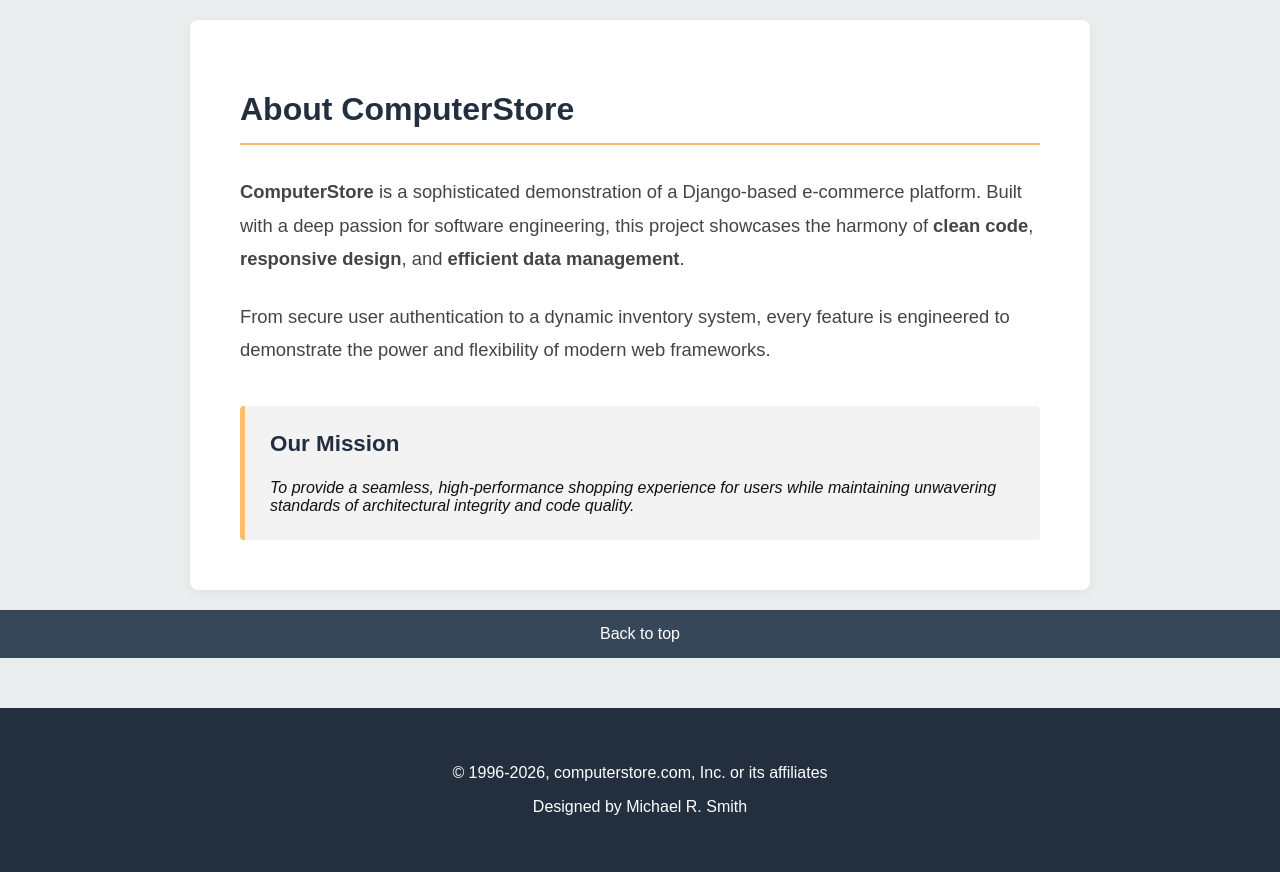
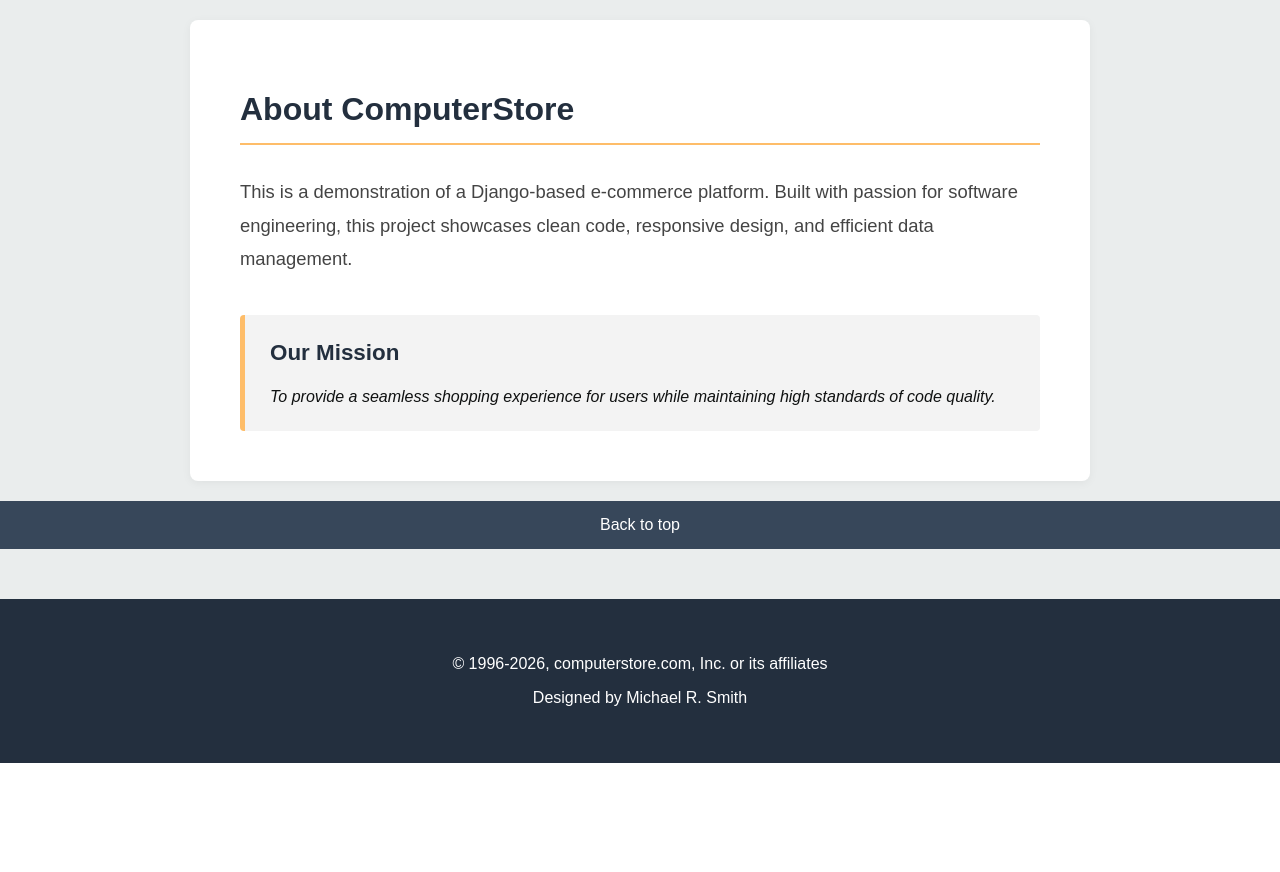
Before and after one commit to MSMITH71910/Django_Frontend_Backed_store_demo, a Django app: page /about/ in a window 1280 px wide. Shown: the part 109-981 px from the top of the page. After the commit the page ends 872 px from the top, so only its background shows below. Run offline with Django 5.2, Linux system fonts and the light colour scheme.

Commit message:
Fix image serving on Render, update about page, and clean up build script

```diff
--- a/mysite/myapp/templates/myapp/about.html
+++ b/mysite/myapp/templates/myapp/about.html
@@ -45,20 +45,16 @@
 <div class="about-container">
     <h1 class="about-header">About ComputerStore</h1>
     <p class="about-text">
-        <strong>ComputerStore</strong> is a sophisticated demonstration of a Django-based e-commerce platform.
-        Built with a deep passion for software engineering, this project showcases the harmony of
-        <strong>clean code</strong>, <strong>responsive design</strong>, and <strong>efficient data management</strong>.
-    </p>
-    <p class="about-text">
-        From secure user authentication to a dynamic inventory system, every feature is engineered to demonstrate
-        the power and flexibility of modern web frameworks.
+        This is a demonstration of a Django-based e-commerce platform.
+        Built with passion for software engineering, this project showcases
+        clean code, responsive design, and efficient data management.
     </p>
 
     <div class="mission-section">
         <h3 class="mission-title">Our Mission</h3>
         <p class="mission-text">
-            To provide a seamless, high-performance shopping experience for users while maintaining
-            unwavering standards of architectural integrity and code quality.
+            To provide a seamless shopping experience for users while maintaining
+            high standards of code quality.
         </p>
     </div>
 </div>
--- a/mysite/myapp/views.py
+++ b/mysite/myapp/views.py
@@ -22,8 +22,8 @@ def deals(request):
     products = Product.objects.all()
     pattern = re.compile(re.escape("mechanical switch"), re.IGNORECASE)
     for product in products:
-        product.name = pattern.sub('<span class="highlight">\g<0></span>', product.name)
-        product.description = pattern.sub('<span class="highlight">\g<0></span>', product.description)
+        product.name = pattern.sub(r'<span class="highlight">\g<0></span>', product.name)
+        product.description = pattern.sub(r'<span class="highlight">\g<0></span>', product.description)
     return render(request, 'myapp/deals.html', {'products': products})
 
 def customer_service(request):
--- a/mysite/mysite/urls.py
+++ b/mysite/mysite/urls.py
@@ -15,13 +15,20 @@ Including another URLconf
     2. Add a URL to urlpatterns:  path('blog/', include('blog.urls'))
 """
 from django.contrib import admin
-from django.urls import path, include
+from django.urls import path, include, re_path
 from django.conf.urls.static import static
 from django.conf import settings
+from django.views.static import serve
 
 urlpatterns = [
     path('admin/', admin.site.urls),
     path('', include('myapp.urls')),
     path('accounts/', include('allauth.urls')),
 ]
-urlpatterns += static(settings.MEDIA_URL, document_root=settings.MEDIA_ROOT)
+
+# Serve media files in both development and production (for this demo)
+urlpatterns += [
+    re_path(r'^media/(?P<path>.*)$', serve, {
+        'document_root': settings.MEDIA_ROOT,
+    }),
+]
```
Also changed, not shown: mysite/mysite/settings.py (+14 -2 lines), README.md, 1 other file.
